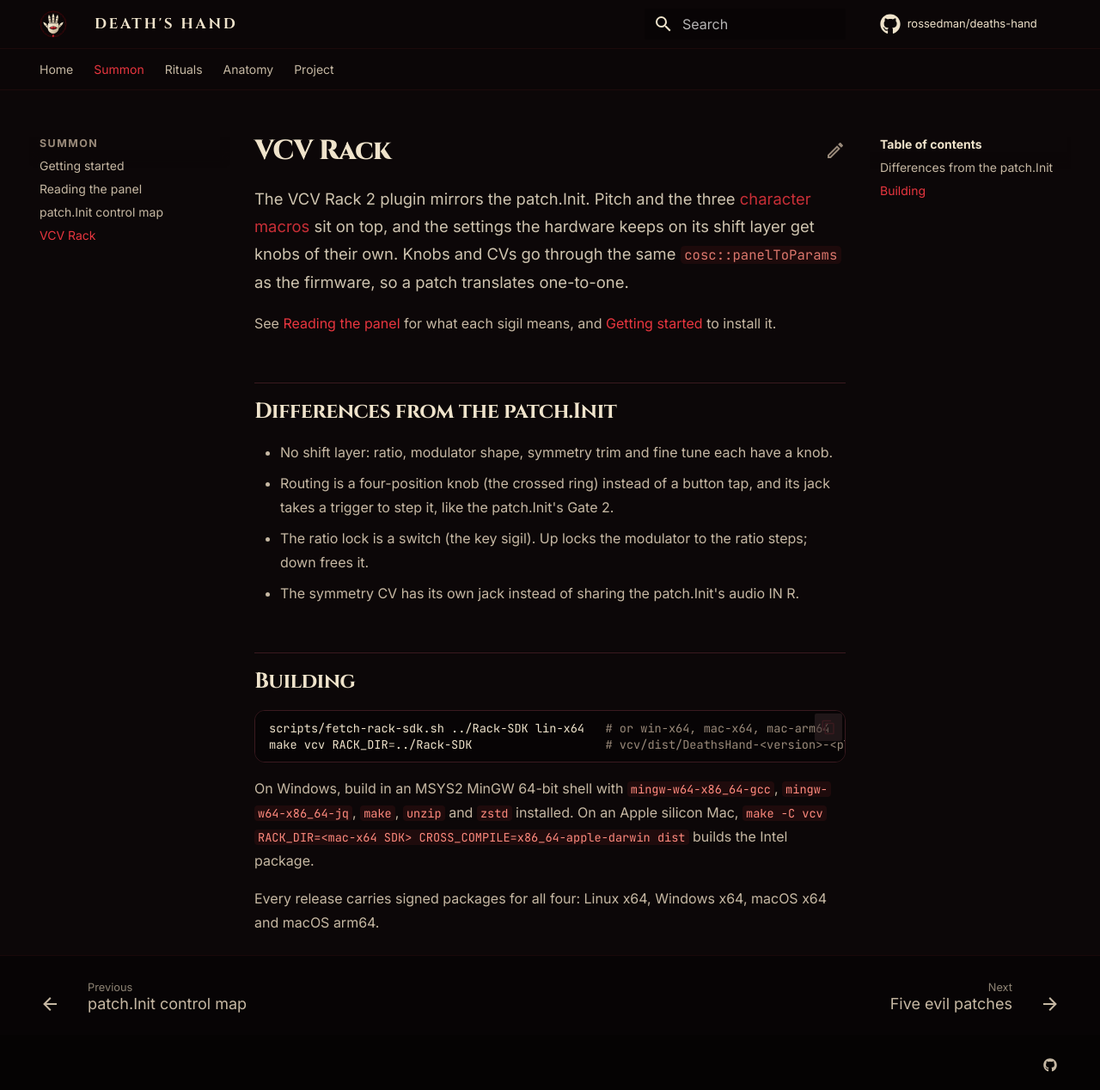
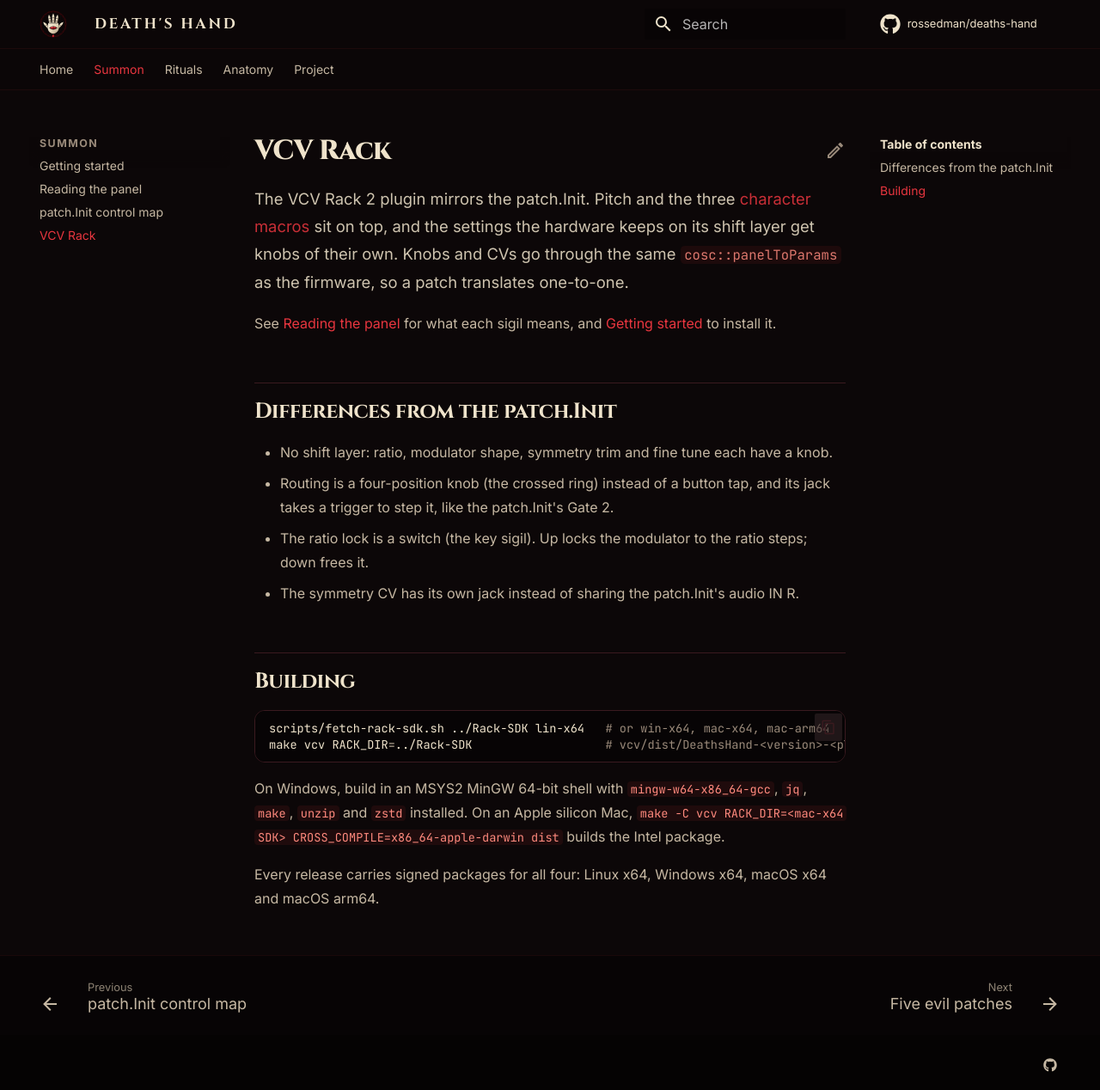
Before and after one commit to rossedman/deaths-hand, an MkDocs documentation site: the page built from docs/vcv-rack.md, in a window 1280 px wide and 1268 px high. Shown: the whole window at 86% size. Built offline with MkDocs 1.6.1 and Material for MkDocs 9.7.7, drawn with Linux system fonts in a browser that asks for light colours; comment, search, counter and statistics services are not loaded.

Commit message:
ci(release): install jq from MSYS2's own repo on Windows
pacman has no mingw-w64-x86_64-jq; the msys jq package provides the jq the
Rack SDK runs to read plugin.json.

Co-Authored-By: Claude Opus 5.5 <noreply@anthropic.com>
Claude-Session: https://claude.ai/code/session_019bjhyBVt8RvJXeHgmiiuiY

````diff
--- a/docs/vcv-rack.md
+++ b/docs/vcv-rack.md
@@ -18,6 +18,6 @@ scripts/fetch-rack-sdk.sh ../Rack-SDK lin-x64   # or win-x64, mac-x64, mac-arm64
 make vcv RACK_DIR=../Rack-SDK                   # vcv/dist/DeathsHand-<version>-<platform>.vcvplugin
 ```
 
-On Windows, build in an MSYS2 MinGW 64-bit shell with `mingw-w64-x86_64-gcc`, `mingw-w64-x86_64-jq`, `make`, `unzip` and `zstd` installed. On an Apple silicon Mac, `make -C vcv RACK_DIR=<mac-x64 SDK> CROSS_COMPILE=x86_64-apple-darwin dist` builds the Intel package.
+On Windows, build in an MSYS2 MinGW 64-bit shell with `mingw-w64-x86_64-gcc`, `jq`, `make`, `unzip` and `zstd` installed. On an Apple silicon Mac, `make -C vcv RACK_DIR=<mac-x64 SDK> CROSS_COMPILE=x86_64-apple-darwin dist` builds the Intel package.
 
 Every release carries signed packages for all four: Linux x64, Windows x64, macOS x64 and macOS arm64.
````
Also changed, not shown: 1 other file.
